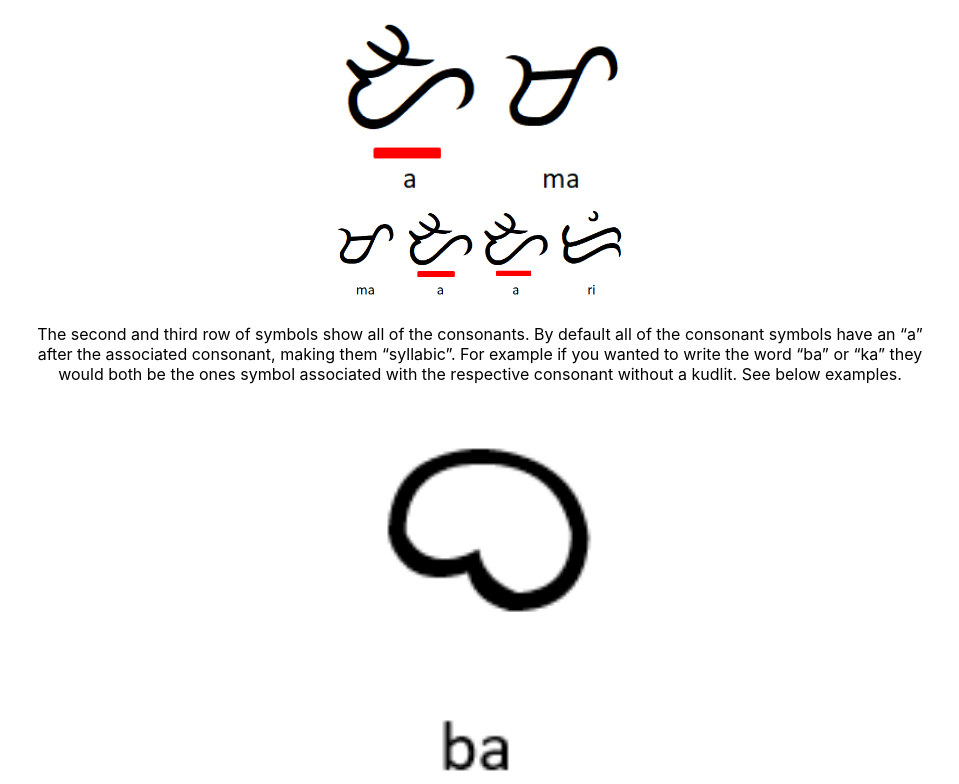
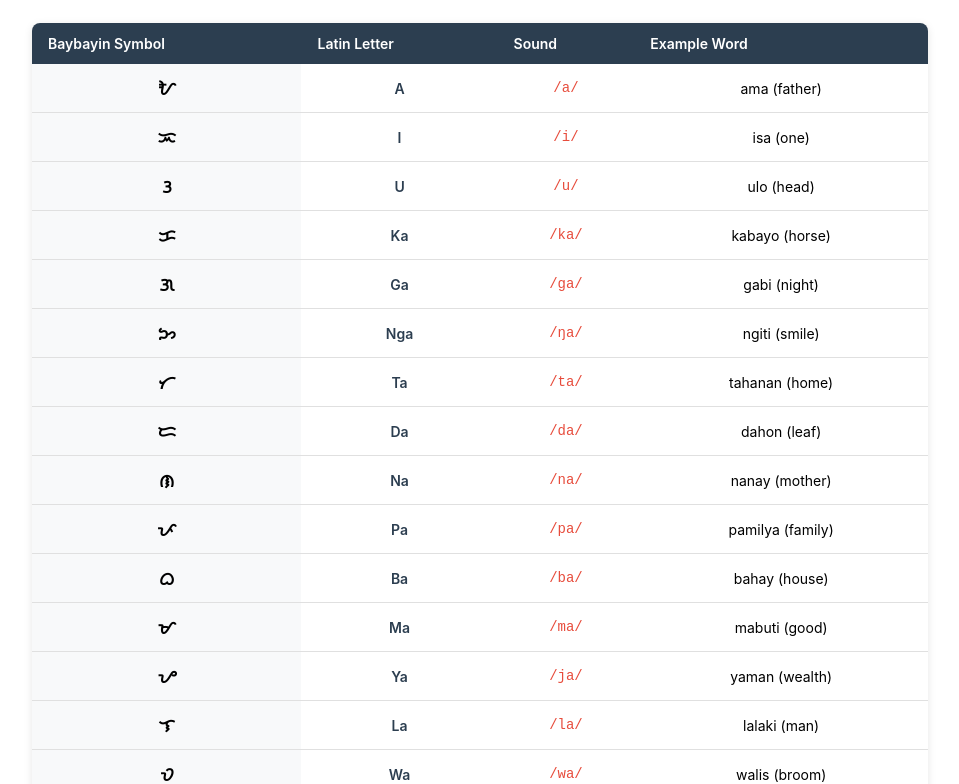
Before and after one commit to cmckinney-59/the-baybayin-project, a React (Vite) app: page /transliterator/baybayin-lite in a window 1280 px wide. Shown: the part 1039-1823 px from the top of the page, without its empty margins (160-1119 px from the left). Built offline with nearby package versions, Linux system fonts and the light colour scheme.

Commit message:
added a table

```diff
--- a/src/components/HowToRead/BaybayinHTR/BaybayinHowToRead.css
+++ b/src/components/HowToRead/BaybayinHTR/BaybayinHowToRead.css
@@ -11,3 +11,70 @@
 .baybayin-image.example {
   width: 300px;
 }
+
+/* Table Styles */
+.baybayin-table {
+  width: 100%;
+  border-collapse: collapse;
+  margin: 20px 0;
+  background-color: #fff;
+  box-shadow: 0 2px 8px rgba(0, 0, 0, 0.1);
+  border-radius: 8px;
+  overflow: hidden;
+}
+
+.baybayin-table th {
+  background-color: #2c3e50;
+  color: white;
+  padding: 12px 16px;
+  text-align: left;
+  font-weight: 600;
+  font-size: 14px;
+}
+
+.baybayin-table td {
+  padding: 12px 16px;
+  border-bottom: 1px solid #e0e0e0;
+  font-size: 14px;
+}
+
+.baybayin-table tr:hover {
+  background-color: #f8f9fa;
+}
+
+.baybayin-table tr:last-child td {
+  border-bottom: none;
+}
+
+.baybayin-table td:first-child {
+  font-size: 18px;
+  font-weight: bold;
+  text-align: center;
+  background-color: #f8f9fa;
+}
+
+.baybayin-table td:nth-child(2) {
+  font-weight: 600;
+  color: #2c3e50;
+}
+
+.baybayin-table td:nth-child(3) {
+  font-family: "Courier New", monospace;
+  color: #e74c3c;
+}
+
+/* Responsive table */
+@media (max-width: 768px) {
+  .baybayin-table {
+    font-size: 12px;
+  }
+
+  .baybayin-table th,
+  .baybayin-table td {
+    padding: 8px 12px;
+  }
+
+  .baybayin-table td:first-child {
+    font-size: 16px;
+  }
+}
--- a/src/components/HowToRead/BaybayinHTR/BaybayinHowToRead.tsx
+++ b/src/components/HowToRead/BaybayinHTR/BaybayinHowToRead.tsx
@@ -20,6 +20,122 @@ export default function BaybayinHowToRead() {
         alt="baybayin-alphabet-image"
         className="baybayin-image alphabet"
       />
+
+      <h3>Baybayin Alphabet Reference</h3>
+      <table className="baybayin-table">
+        <thead>
+          <tr>
+            <th>Baybayin Symbol</th>
+            <th>Latin Letter</th>
+            <th>Sound</th>
+            <th>Example Word</th>
+          </tr>
+        </thead>
+        <tbody>
+          <tr>
+            <td>ᜀ</td>
+            <td>A</td>
+            <td>/a/</td>
+            <td>ama (father)</td>
+          </tr>
+          <tr>
+            <td>ᜁ</td>
+            <td>I</td>
+            <td>/i/</td>
+            <td>isa (one)</td>
+          </tr>
+          <tr>
+            <td>ᜂ</td>
+            <td>U</td>
+            <td>/u/</td>
+            <td>ulo (head)</td>
+          </tr>
+          <tr>
+            <td>ᜃ</td>
+            <td>Ka</td>
+            <td>/ka/</td>
+            <td>kabayo (horse)</td>
+          </tr>
+          <tr>
+            <td>ᜄ</td>
+            <td>Ga</td>
+            <td>/ga/</td>
+            <td>gabi (night)</td>
+          </tr>
+          <tr>
+            <td>ᜅ</td>
+            <td>Nga</td>
+            <td>/ŋa/</td>
+            <td>ngiti (smile)</td>
+          </tr>
+          <tr>
+            <td>ᜆ</td>
+            <td>Ta</td>
+            <td>/ta/</td>
+            <td>tahanan (home)</td>
+          </tr>
+          <tr>
+            <td>ᜇ</td>
+            <td>Da</td>
+            <td>/da/</td>
+            <td>dahon (leaf)</td>
+          </tr>
+          <tr>
+            <td>ᜈ</td>
+            <td>Na</td>
+            <td>/na/</td>
+            <td>nanay (mother)</td>
+          </tr>
+          <tr>
+            <td>ᜉ</td>
+            <td>Pa</td>
+            <td>/pa/</td>
+            <td>pamilya (family)</td>
+          </tr>
+          <tr>
+            <td>ᜊ</td>
+            <td>Ba</td>
+            <td>/ba/</td>
+            <td>bahay (house)</td>
+          </tr>
+          <tr>
+            <td>ᜋ</td>
+            <td>Ma</td>
+            <td>/ma/</td>
+            <td>mabuti (good)</td>
+          </tr>
+          <tr>
+            <td>ᜌ</td>
+            <td>Ya</td>
+            <td>/ja/</td>
+            <td>yaman (wealth)</td>
+          </tr>
+          <tr>
+            <td>ᜎ</td>
+            <td>La</td>
+            <td>/la/</td>
+            <td>lalaki (man)</td>
+          </tr>
+          <tr>
+            <td>ᜏ</td>
+            <td>Wa</td>
+            <td>/wa/</td>
+            <td>walis (broom)</td>
+          </tr>
+          <tr>
+            <td>ᜐ</td>
+            <td>Sa</td>
+            <td>/sa/</td>
+            <td>salamat (thank you)</td>
+          </tr>
+          <tr>
+            <td>ᜑ</td>
+            <td>Ha</td>
+            <td>/ha/</td>
+            <td>halik (kiss)</td>
+          </tr>
+        </tbody>
+      </table>
       <p>
         The first row of symbols are vowels. These are typically used when a
         word starts with a vowel, like “ama”, or when there are two consecutive
```
